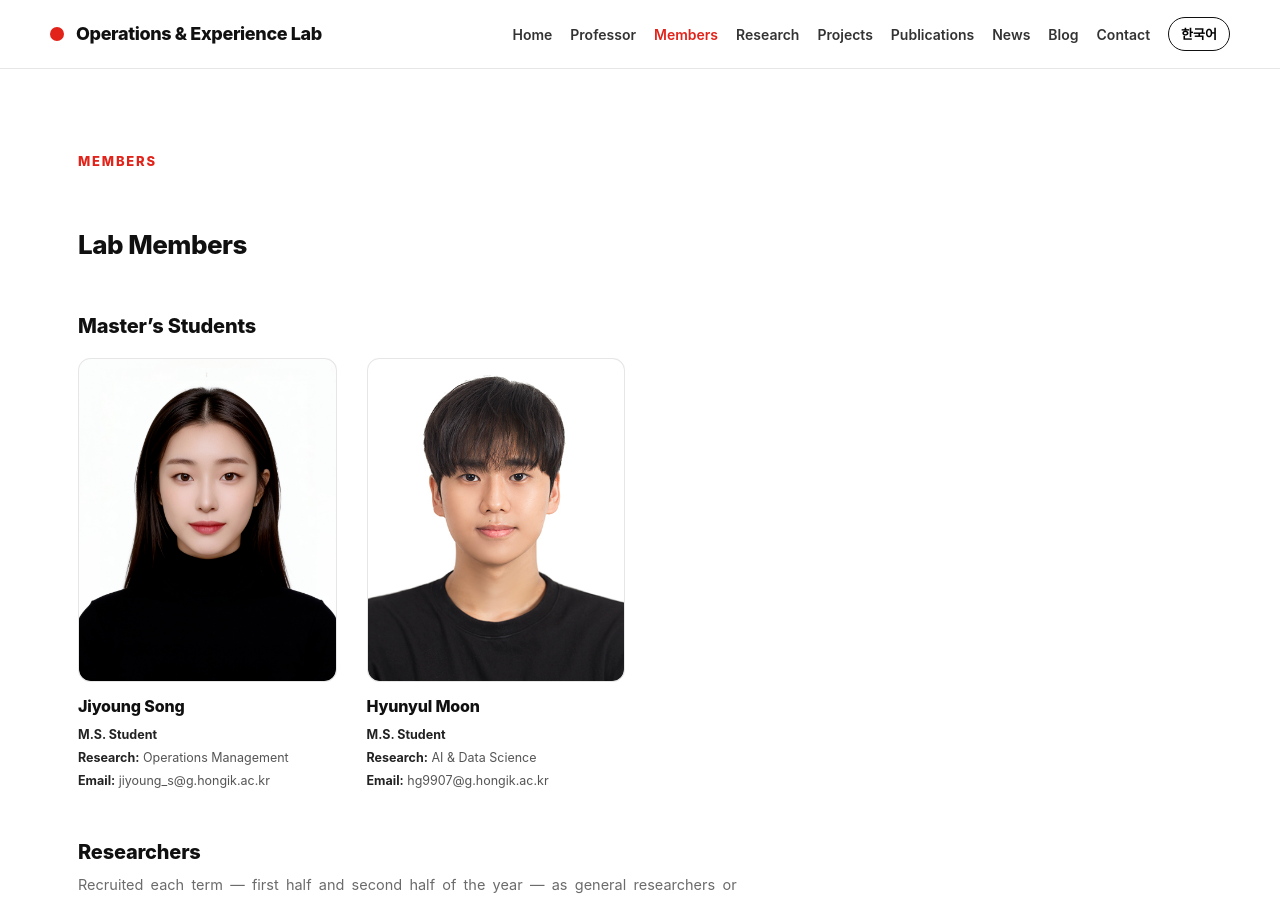
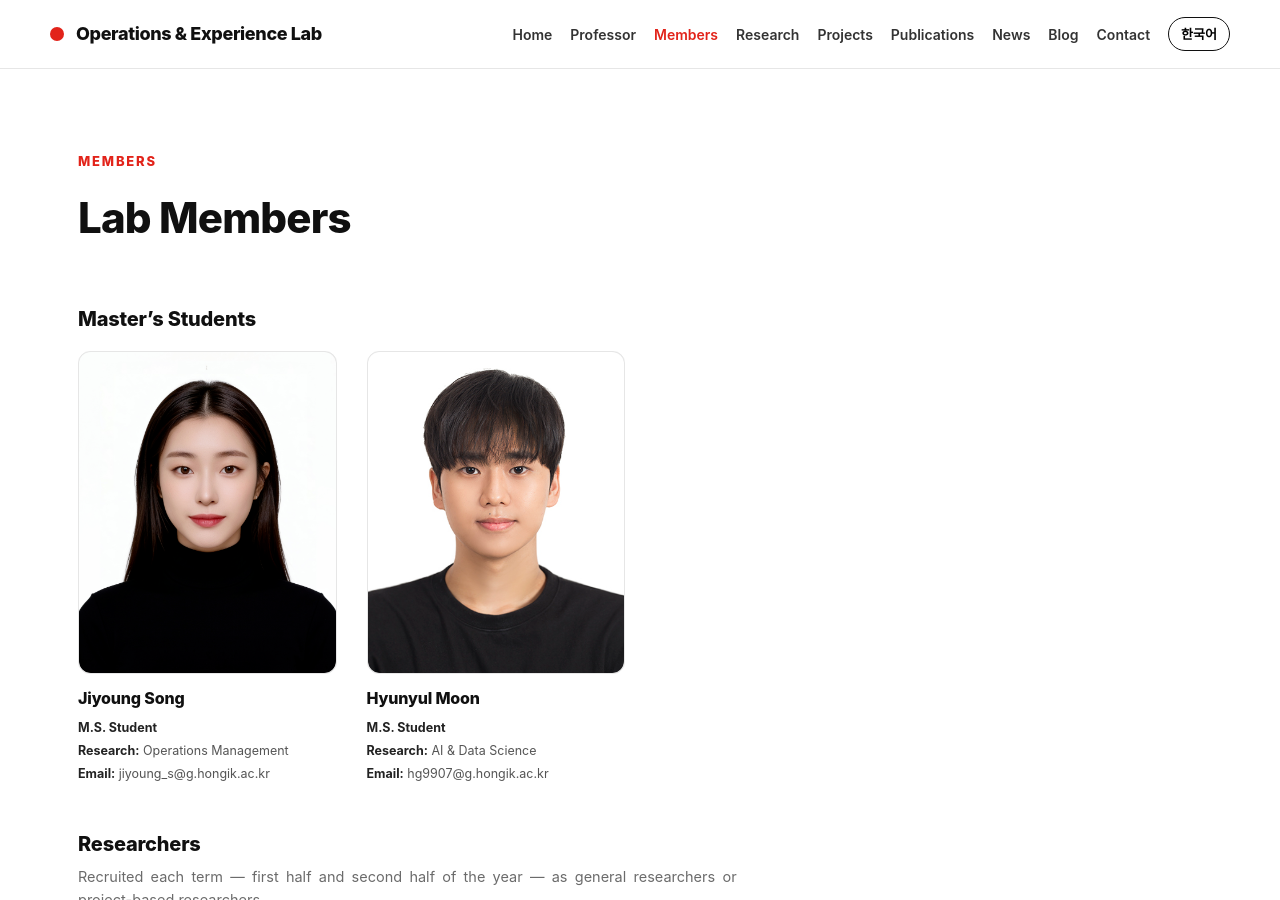
Before and after one commit to hioelab/hioelab.github.io, a Jekyll site: the page members.html, which Jekyll copies as it is, in a window 1280 px wide and 900 px high. Built offline with Jekyll 4.4.1, drawn with Linux system fonts in a browser that asks for light colours; some web fonts are replaced.

Commit message:
Fix Members page heading size and position to match other tabs

```diff
--- a/members.html
+++ b/members.html
@@ -51,8 +51,8 @@
 <section id="members">
   <div class="wrap">
     <div class="eyebrow"><span class="lang-en">Members</span><span class="lang-ko">구성원</span></div>
+    <h2 class="sec"><span class="lang-en">Lab Members</span><span class="lang-ko">연구실 구성원</span></h2>
     <div class="members">
-      <h2 class="sec" style="font-size:26px"><span class="lang-en">Lab Members</span><span class="lang-ko">연구실 구성원</span></h2>
 
       <!-- Master's Students -->
       <div class="grp">
```
